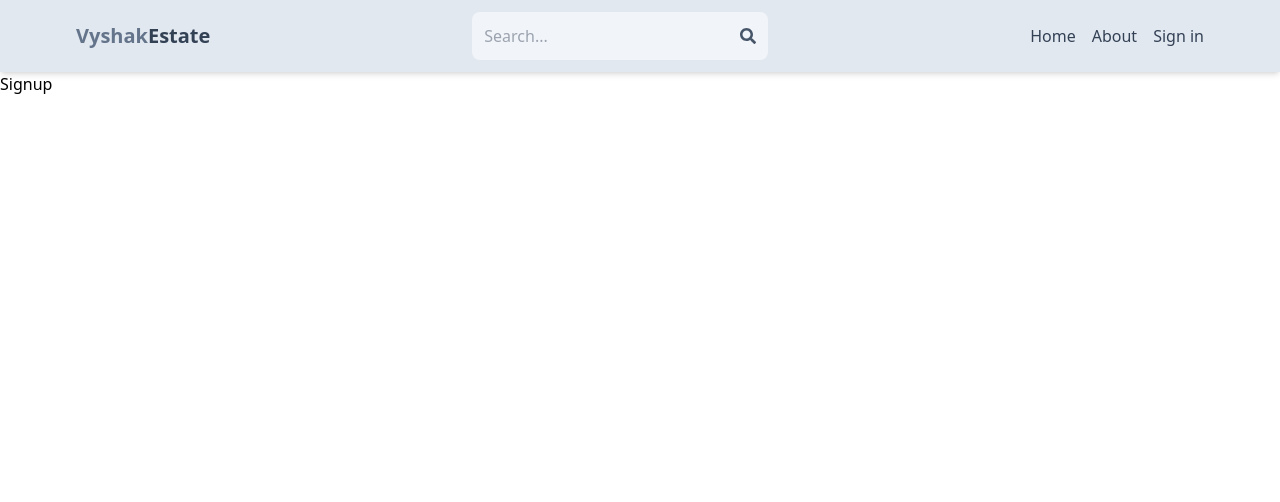
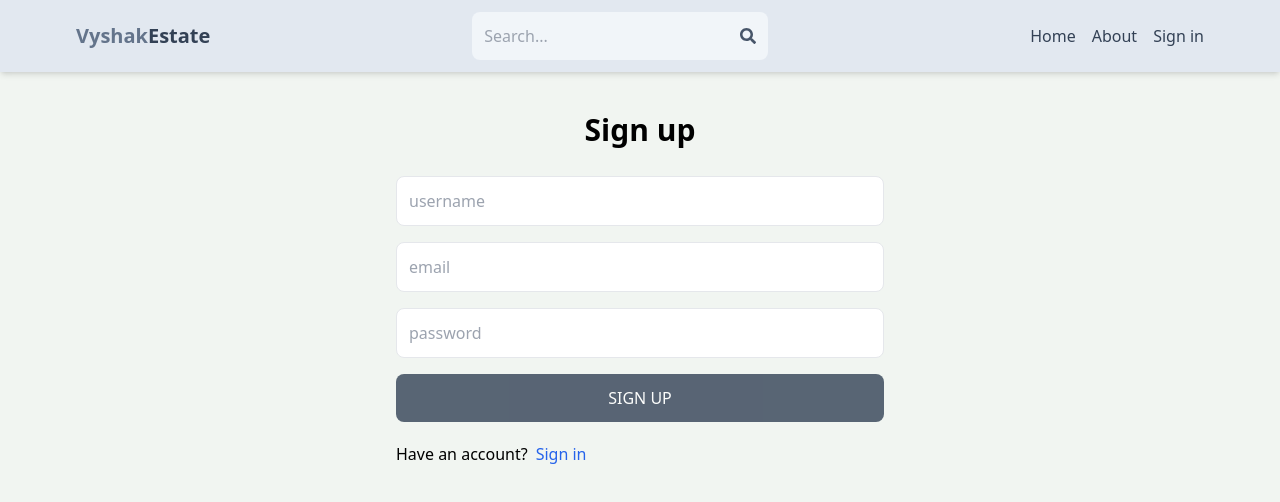
Before and after one commit to vaisakhpn/Real-Estate, a React (Vite) app in the folder client/: page /sign-up in a window 1280 px wide. Shown: the top 502 px of the page. Built offline with nearby package versions, Linux system fonts and the light colour scheme.

Commit message:
complete signup ui

```diff
--- a/client/src/index.css
+++ b/client/src/index.css
@@ -1,3 +1,7 @@
 @tailwind base;
 @tailwind components;
 @tailwind utilities;
+
+body{
+    background-color:rgb(241,245,241) ;
+}
--- a/client/src/pages/Signup.jsx
+++ b/client/src/pages/Signup.jsx
@@ -1,7 +1,25 @@
-import React from 'react'
+import {Link} from 'react-router-dom'
 
 export default function Signup() {
   return (
-    <div>Signup</div>
+    <div className='p-3 max-w-lg mx-auto'>
+      <h1 className='text-3xl text-center font-semibold
+      my-7'>Sign up</h1>
+      <form className='flex flex-col gap-4 '>
+    <input type='text ' placeholder='username' className='border p-3 rounded-lg ' id='username'/>
+    <input type='email ' placeholder='email' className='border p-3 rounded-lg ' id='email'/>
+    <input type='password ' placeholder='password' className='border p-3 rounded-lg ' id='password'/>
+    <button disabled className="bg-slate-700 text-white
+    p-3 rounded-lg uppercase hover:opacity-95
+    disabled:opacity-80 ">Sign up</button>
+      </form>
+      <div className='flex gap-2 mt-5'>
+        <p>Have an account?</p>
+        <Link to={'/sign-in'}>
+          <span className='text-blue-600'>Sign in</span>
+        </Link>
+      </div>
+
+      </div>
   )
 }
```
